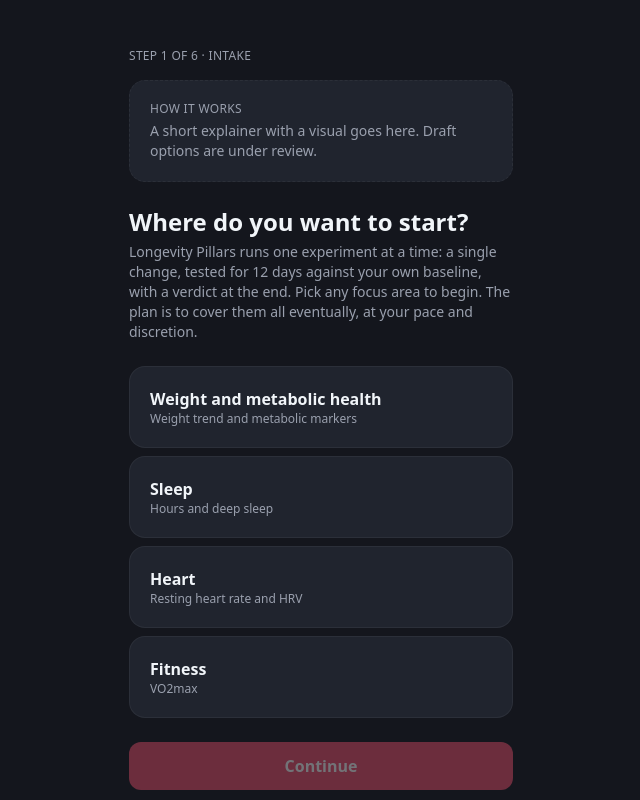
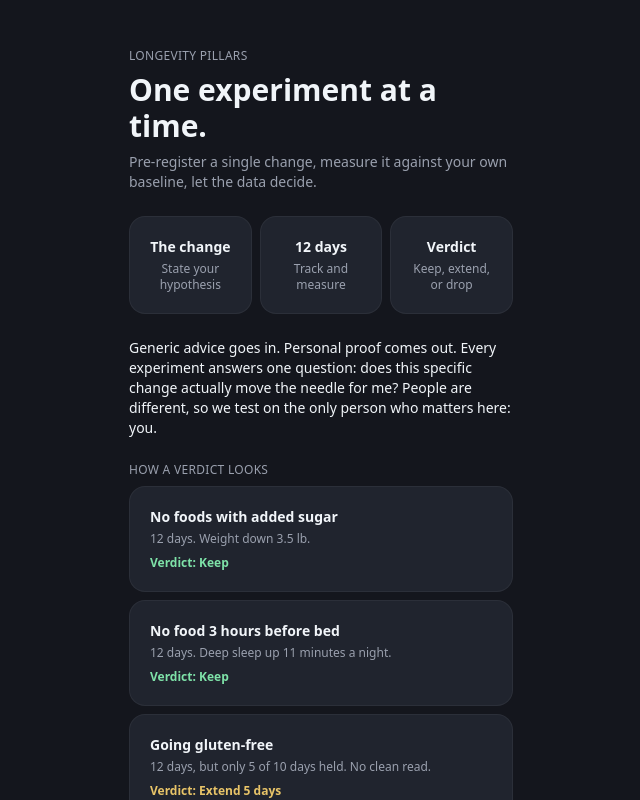
Before and after one commit to maxdewind/longevity-pillars, a Next.js app: page /start in a window 1280 px wide. Shown: the top 800 px of the page, without its empty margins (319-959 px from the left). Built offline with nearby package versions, Linux system fonts and the light colour scheme.

Commit message:
Start hero: option B with flow chart and worked verdict examples

```diff
--- a/app/start/page.tsx
+++ b/app/start/page.tsx
@@ -10,27 +10,79 @@ const OPTIONS = [
   { key: 'fitness', label: 'Fitness', sub: 'VO2max' },
 ]
 
+function ExampleCard({ change, result, verdict, tone }: { change: string; result: string; verdict: string; tone: string }) {
+  return (
+    <div className="card p-3">
+      <p className="font-semibold text-sm">{change}</p>
+      <p className="text-xs text-muted mt-1">{result}</p>
+      <p className="text-xs font-semibold mt-2" style={{ color: tone }}>Verdict: {verdict}</p>
+    </div>
+  )
+}
+
 export default function StartPage() {
   const router = useRouter()
   const [pick, setPick] = useState<string | null>(null)
 
   return (
     <main className="max-w-md mx-auto px-4 pt-8 pb-28">
+      {/* Hero: Option B, the experiment card, with worked examples. */}
+      <section className="mb-10">
+        <p className="text-xs text-muted uppercase tracking-wide">Longevity Pillars</p>
+        <h1 className="text-3xl font-bold mt-2">One experiment at a time.</h1>
+        <p className="text-sm text-muted mt-2">
+          Pre-register a single change, measure it against your own baseline, let the data decide.
+        </p>
+
+        <div className="grid grid-cols-3 gap-2 mt-6">
+          <div className="card text-center p-3">
+            <p className="font-semibold text-sm">The change</p>
+            <p className="text-xs text-muted mt-1">State your hypothesis</p>
+          </div>
+          <div className="card text-center p-3">
+            <p className="font-semibold text-sm">12 days</p>
+            <p className="text-xs text-muted mt-1">Track and measure</p>
+          </div>
+          <div className="card text-center p-3">
+            <p className="font-semibold text-sm">Verdict</p>
+            <p className="text-xs text-muted mt-1">Keep, extend, or drop</p>
+          </div>
+        </div>
+
+        <p className="text-sm mt-6">
+          Generic advice goes in. Personal proof comes out. Every experiment answers one
+          question: does this specific change actually move the needle for me? People are
+          different, so we test on the only person who matters here: you.
+        </p>
+
+        <p className="text-xs uppercase tracking-wide text-muted mt-6 mb-2">How a verdict looks</p>
+        <div className="space-y-2">
+          <ExampleCard
+            change="No foods with added sugar"
+            result="12 days. Weight down 3.5 lb."
+            verdict="Keep"
+            tone="#7ee2a8"
+          />
+          <ExampleCard
+            change="No food 3 hours before bed"
+            result="12 days. Deep sleep up 11 minutes a night."
+            verdict="Keep"
+            tone="#7ee2a8"
+          />
+          <ExampleCard
+            change="Going gluten-free"
+            result="12 days, but only 5 of 10 days held. No clean read."
+            verdict="Extend 5 days"
+            tone="#e8c468"
+          />
+        </div>
+      </section>
+
       <p className="text-xs text-muted uppercase tracking-wide">Step 1 of 6 · Intake</p>
-
-      {/* Placeholder hero: final explainer direction pending the owner's pick of drafted options. */}
-      <div className="card mt-4 mb-6" style={{ borderStyle: 'dashed' }}>
-        <p className="text-xs uppercase tracking-wide text-muted">How it works</p>
-        <p className="text-sm mt-1 text-muted">
-          A short explainer with a visual goes here. Draft options are under review.
-        </p>
-      </div>
-
-      <h1 className="text-2xl font-bold mt-2 mb-1">Where do you want to start?</h1>
+      <h2 className="text-2xl font-bold mt-2 mb-1">Where do you want to start?</h2>
       <p className="text-sm text-muted mb-6">
-        Longevity Pillars runs one experiment at a time: a single change, tested for 12 days
-        against your own baseline, with a verdict at the end. Pick any focus area to begin.
-        The plan is to cover them all eventually, at your pace and discretion.
+        Pick any focus area to begin. The plan is to cover them all eventually,
+        at your pace and discretion. One change, one experiment, one verdict at a time.
       </p>
       <div className="space-y-2">
         {OPTIONS.map((o) => (
```
